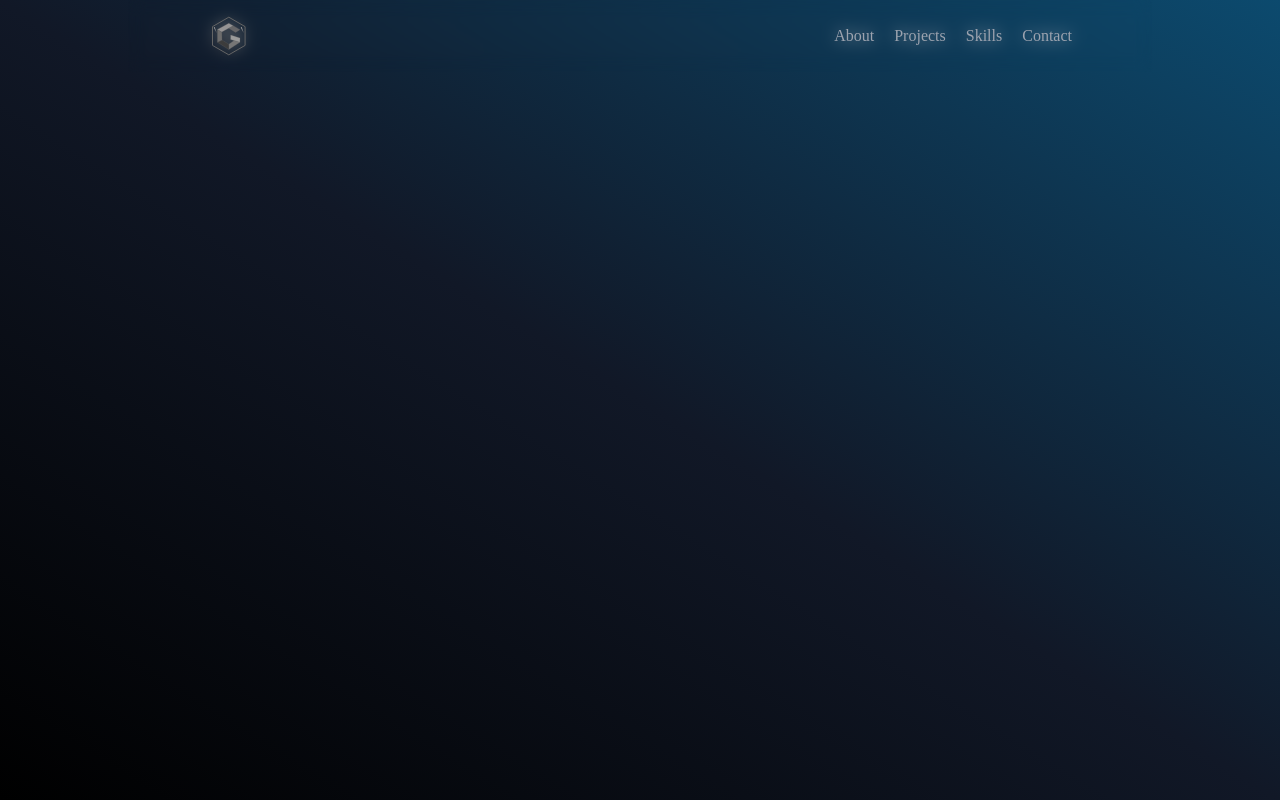
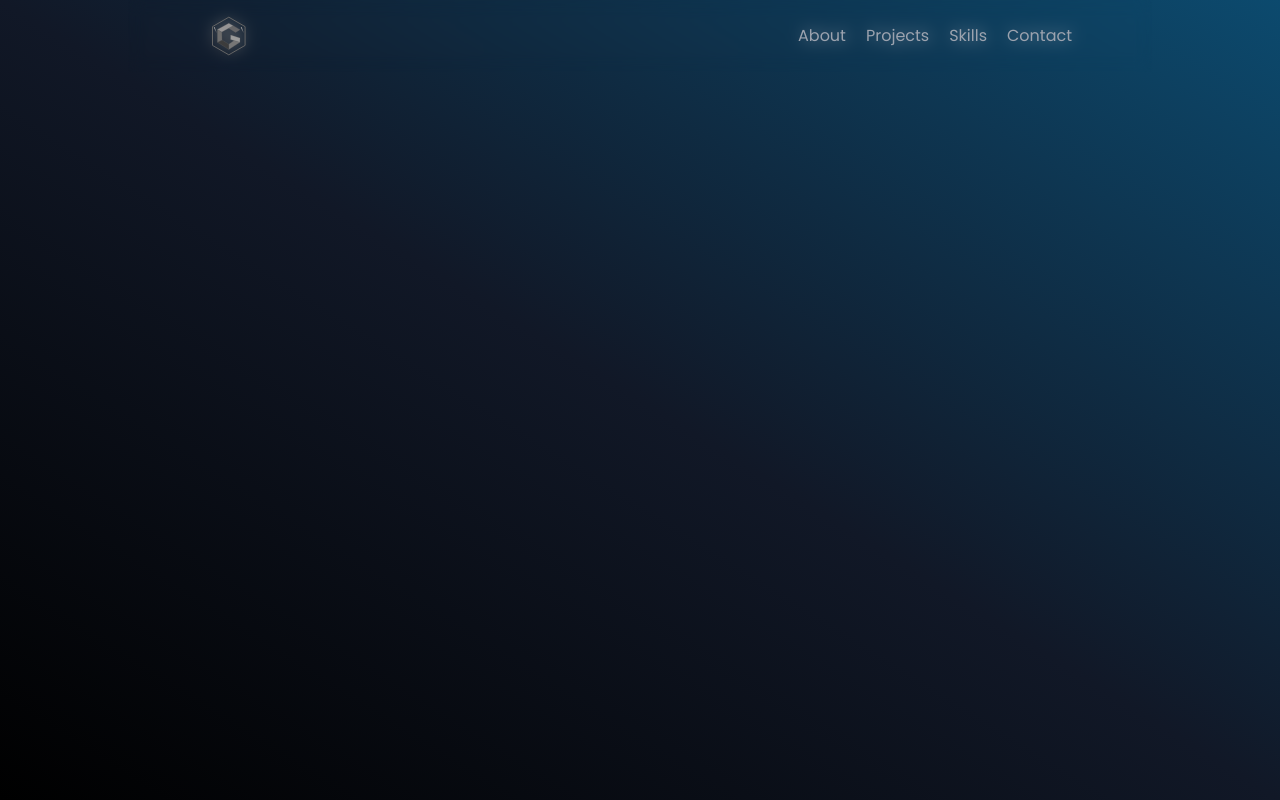
Before and after one commit to gustavoylc/portfolio, a Next.js app: page /Layout in a window 1280 px wide. Built offline with nearby package versions, Linux system fonts and the light colour scheme.

Commit message:
style: update font

```diff
--- a/src/pages/Layout.jsx
+++ b/src/pages/Layout.jsx
@@ -1,15 +1,16 @@
 import NavBar from '@components/NavBar';
-import { Dosis } from '@next/font/google';
+import { Poppins } from '@next/font/google';
 
-const dosis = Dosis({
+const poppins = Poppins({
   subsets: ['latin'],
-  weight: ['200', '300', '400', '500', '700', '800'],
-  variable: '--font-dosis',
+  weight: ['100', '200', '300', '400', '500', '600', '700', '800'],
+  variable: '--font-poppins',
+  display: 'swap',
 });
 
 function Layout({ children }) {
   return (
-    <main className={`${dosis.variable} font-sans `}>
+    <main className={`${poppins.variable} font-sans`}>
       <header>
         <NavBar />
       </header>
@@ -21,7 +22,7 @@ function Layout({ children }) {
                   md:short:h-full md:short:items-start
                   md:tall:h-screen md:tall:items-center
                   lg:short:h-full lg:short:items-start
-                  lg:tall:h-screen lg:tall:items-center"
+                  lg:tall:h-screen lg:tall:items-center font-normal"
       >
         {children}
       </main>
```
